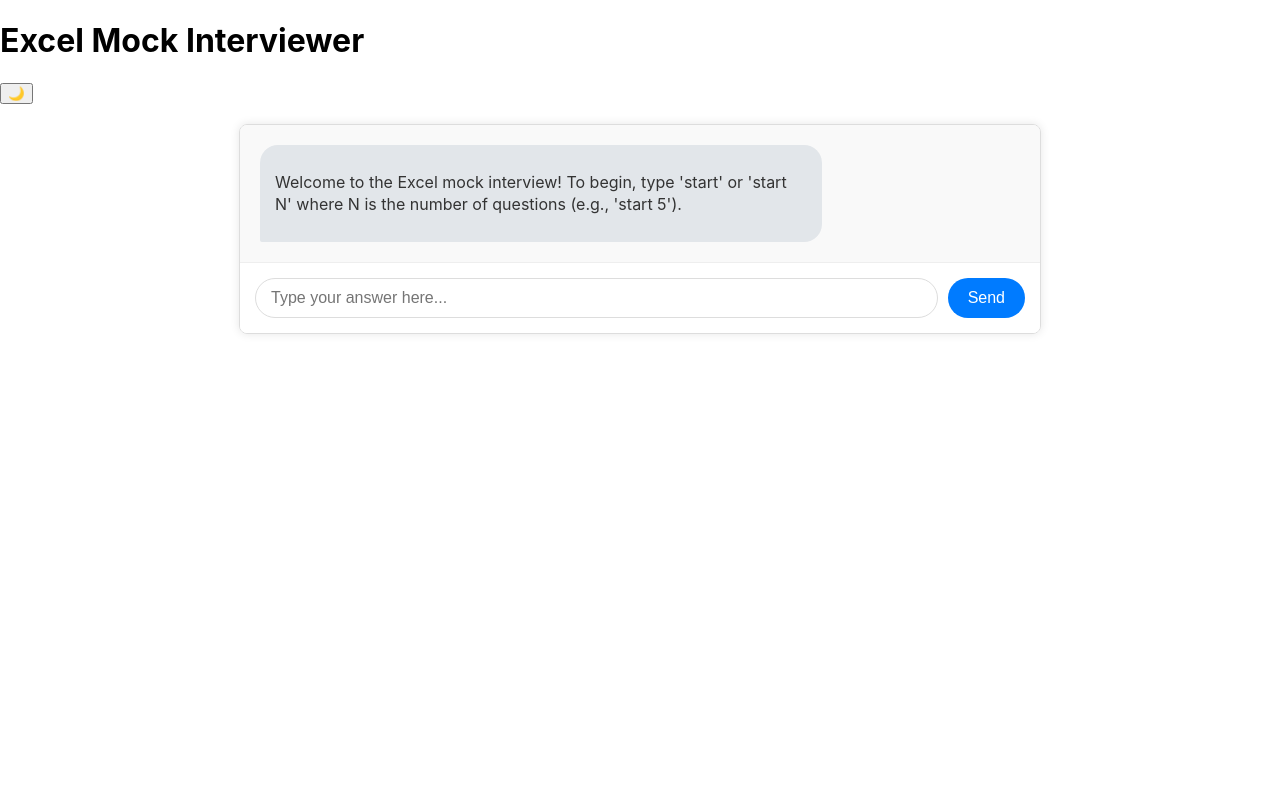
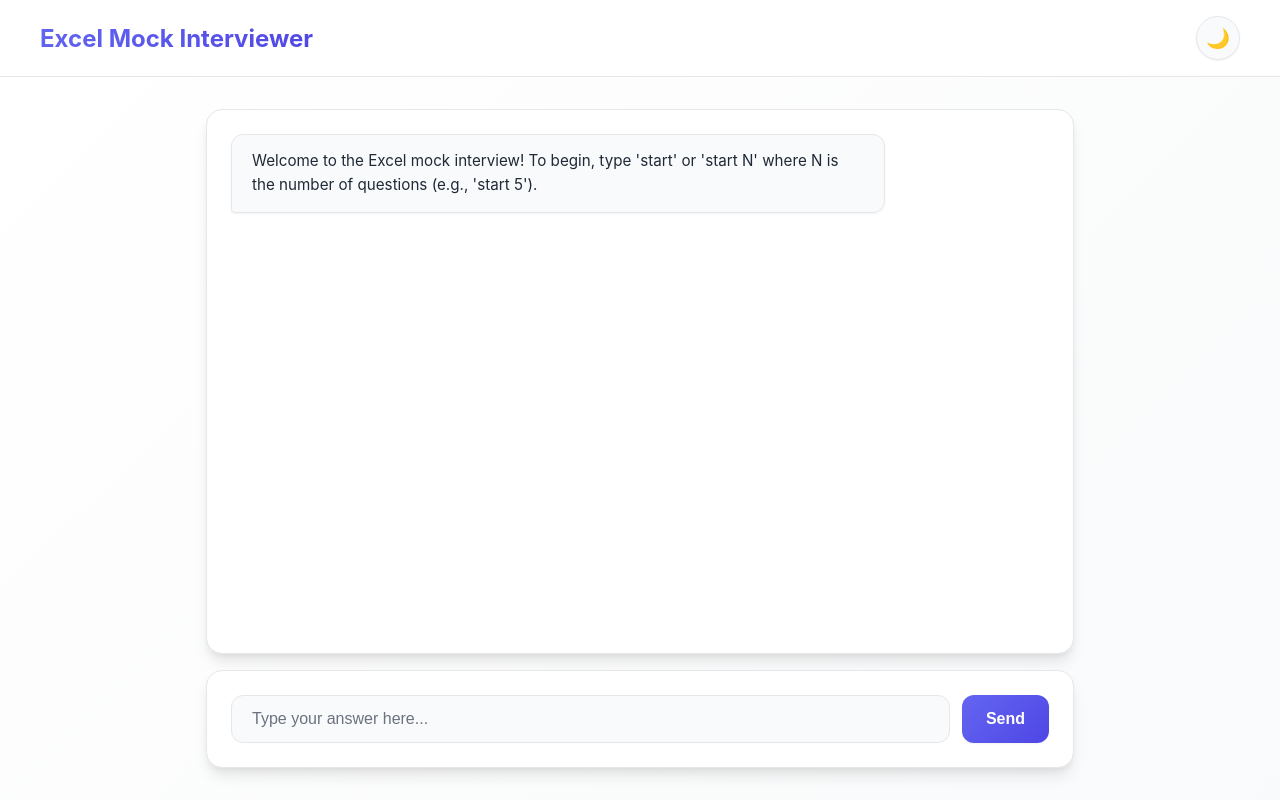
Before and after one commit to AryanSant27/excel-interviewer, a React (Create React App) app in the folder frontend/: page / in a window 1280 px wide. Built offline with nearby package versions, Linux system fonts and the light colour scheme.

Commit message:
Modernize App.css with dark mode and sleek design
cgen-e2e3e5d3bf0b48beafd3893932f49bb7

```diff
--- a/frontend/src/App.css
+++ b/frontend/src/App.css
@@ -1,97 +1,312 @@
-.App {
-  text-align: center;
+:root {
+  --primary-color: #6366f1;
+  --primary-hover: #4f46e5;
+  --secondary-color: #e5e7eb;
+  --text-primary: #1f2937;
+  --text-secondary: #6b7280;
+  --background-primary: #ffffff;
+  --background-secondary: #f9fafb;
+  --background-tertiary: #f3f4f6;
+  --border-color: #e5e7eb;
+  --shadow-sm: 0 1px 2px 0 rgba(0, 0, 0, 0.05);
+  --shadow-md: 0 4px 6px -1px rgba(0, 0, 0, 0.1), 0 2px 4px -1px rgba(0, 0, 0, 0.06);
+  --shadow-lg: 0 10px 15px -3px rgba(0, 0, 0, 0.1), 0 4px 6px -2px rgba(0, 0, 0, 0.05);
+  --border-radius: 12px;
+  --border-radius-lg: 16px;
+  --transition: all 0.2s cubic-bezier(0.4, 0, 0.2, 1);
+}
+
+[data-theme="dark"] {
+  --primary-color: #818cf8;
+  --primary-hover: #6366f1;
+  --secondary-color: #374151;
+  --text-primary: #f9fafb;
+  --text-secondary: #d1d5db;
+  --background-primary: #111827;
+  --background-secondary: #1f2937;
+  --background-tertiary: #374151;
+  --border-color: #374151;
+  --shadow-sm: 0 1px 2px 0 rgba(0, 0, 0, 0.3);
+  --shadow-md: 0 4px 6px -1px rgba(0, 0, 0, 0.3), 0 2px 4px -1px rgba(0, 0, 0, 0.2);
+  --shadow-lg: 0 10px 15px -3px rgba(0, 0, 0, 0.3), 0 4px 6px -2px rgba(0, 0, 0, 0.2);
+}
+
+* {
+  box-sizing: border-box;
+}
+
+body {
+  margin: 0;
+  padding: 0;
+  font-family: -apple-system, BlinkMacSystemFont, 'Segoe UI', 'Roboto', 'Oxygen',
+    'Ubuntu', 'Cantarell', 'Fira Sans', 'Droid Sans', 'Helvetica Neue',
+    sans-serif;
+  -webkit-font-smoothing: antialiased;
+  -moz-osx-font-smoothing: grayscale;
+  background-color: var(--background-primary);
+  color: var(--text-primary);
+  transition: var(--transition);
+}
+
+.app {
+  min-height: 100vh;
   display: flex;
   flex-direction: column;
-  min-height: 100vh;
-  font-family: Arial, sans-serif;
+  background: linear-gradient(135deg, var(--background-primary) 0%, var(--background-secondary) 100%);
+  transition: var(--transition);
 }
 
-.App-header {
-  background-color: #282c34;
-  padding: 20px;
-  color: white;
-  box-shadow: 0 2px 4px rgba(0, 0, 0, 0.1);
+.app-header {
+  background: var(--background-primary);
+  border-bottom: 1px solid var(--border-color);
+  padding: 1rem 2rem;
+  backdrop-filter: blur(20px);
+  position: sticky;
+  top: 0;
+  z-index: 100;
+}
+
+.header-content {
+  max-width: 1200px;
+  margin: 0 auto;
+  display: flex;
+  justify-content: space-between;
+  align-items: center;
+}
+
+.app-title {
+  margin: 0;
+  font-size: 1.5rem;
+  font-weight: 700;
+  color: var(--text-primary);
+  background: linear-gradient(135deg, var(--primary-color), var(--primary-hover));
+  -webkit-background-clip: text;
+  -webkit-text-fill-color: transparent;
+  background-clip: text;
+}
+
+.theme-toggle {
+  background: var(--background-secondary);
+  border: 1px solid var(--border-color);
+  border-radius: 50%;
+  width: 44px;
+  height: 44px;
+  display: flex;
+  align-items: center;
+  justify-content: center;
+  cursor: pointer;
+  font-size: 1.2rem;
+  transition: var(--transition);
+  box-shadow: var(--shadow-sm);
+}
+
+.theme-toggle:hover {
+  transform: scale(1.05);
+  box-shadow: var(--shadow-md);
 }
 
 .chat-container {
-  flex-grow: 1;
+  flex: 1;
   display: flex;
   flex-direction: column;
-  justify-content: space-between;
-  max-width: 800px;
-  margin: 20px auto;
-  border: 1px solid #ddd;
-  border-radius: 8px;
-  overflow: hidden;
-  box-shadow: 0 0 10px rgba(0, 0, 0, 0.1);
+  max-width: 900px;
+  margin: 2rem auto;
+  padding: 0 1rem;
+  width: 100%;
+  gap: 1rem;
 }
 
 .chat-window {
-  flex-grow: 1;
-  padding: 20px;
-  overflow-y: auto;
-  background-color: #f9f9f9;
+  flex: 1;
+  background: var(--background-primary);
+  border-radius: var(--border-radius-lg);
+  padding: 1.5rem;
+  box-shadow: var(--shadow-lg);
+  border: 1px solid var(--border-color);
   display: flex;
   flex-direction: column;
-  gap: 10px;
-  max-height: calc(100vh - 200px); /* Adjust based on header and input height */
+  gap: 1rem;
+  min-height: 400px;
+  max-height: 600px;
+  overflow-y: auto;
+}
+
+.chat-window::-webkit-scrollbar {
+  width: 6px;
+}
+
+.chat-window::-webkit-scrollbar-track {
+  background: var(--background-secondary);
+  border-radius: 3px;
+}
+
+.chat-window::-webkit-scrollbar-thumb {
+  background: var(--border-color);
+  border-radius: 3px;
+}
+
+.chat-window::-webkit-scrollbar-thumb:hover {
+  background: var(--text-secondary);
 }
 
 .message {
-  max-width: 70%;
-  padding: 10px 15px;
-  border-radius: 18px;
-  line-height: 1.4;
+  max-width: 80%;
+  padding: 0.875rem 1.25rem;
+  border-radius: var(--border-radius);
+  line-height: 1.6;
   word-wrap: break-word;
+  font-size: 0.95rem;
+  box-shadow: var(--shadow-sm);
+  position: relative;
+  animation: slideIn 0.3s ease-out;
+}
+
+@keyframes slideIn {
+  from {
+    opacity: 0;
+    transform: translateY(10px);
+  }
+  to {
+    opacity: 1;
+    transform: translateY(0);
+  }
+}
+
+.message p {
+  margin: 0;
+  white-space: pre-wrap;
 }
 
 .message.user {
   align-self: flex-end;
-  background-color: #007bff;
+  background: linear-gradient(135deg, var(--primary-color), var(--primary-hover));
   color: white;
-  border-bottom-right-radius: 2px;
+  border-bottom-right-radius: 4px;
 }
 
 .message.interviewer {
   align-self: flex-start;
-  background-color: #e2e6ea;
-  color: #333;
-  border-bottom-left-radius: 2px;
+  background: var(--background-secondary);
+  color: var(--text-primary);
+  border: 1px solid var(--border-color);
+  border-bottom-left-radius: 4px;
 }
 
 .text-input-form {
   display: flex;
-  padding: 15px;
-  border-top: 1px solid #eee;
-  background-color: #fff;
+  gap: 0.75rem;
+  padding: 1.5rem;
+  background: var(--background-primary);
+  border-radius: var(--border-radius-lg);
+  box-shadow: var(--shadow-lg);
+  border: 1px solid var(--border-color);
 }
 
 .text-input-field {
-  flex-grow: 1;
-  padding: 10px 15px;
-  border: 1px solid #ddd;
-  border-radius: 20px;
-  margin-right: 10px;
-  font-size: 16px;
+  flex: 1;
+  padding: 0.875rem 1.25rem;
+  border: 1px solid var(--border-color);
+  border-radius: var(--border-radius);
+  background: var(--background-secondary);
+  color: var(--text-primary);
+  font-size: 1rem;
+  transition: var(--transition);
+}
+
+.text-input-field::placeholder {
+  color: var(--text-secondary);
 }
 
 .text-input-field:focus {
   outline: none;
-  border-color: #007bff;
-  box-shadow: 0 0 0 3px rgba(0, 123, 255, 0.25);
+  border-color: var(--primary-color);
+  box-shadow: 0 0 0 3px rgba(99, 102, 241, 0.1);
+  background: var(--background-primary);
 }
 
 .send-button {
-  background-color: #007bff;
+  background: linear-gradient(135deg, var(--primary-color), var(--primary-hover));
   color: white;
   border: none;
-  border-radius: 20px;
-  padding: 10px 20px;
+  border-radius: var(--border-radius);
+  padding: 0.875rem 1.5rem;
   cursor: pointer;
-  font-size: 16px;
-  transition: background-color 0.2s ease;
+  font-size: 1rem;
+  font-weight: 600;
+  transition: var(--transition);
+  box-shadow: var(--shadow-sm);
+  min-width: 80px;
 }
 
-.send-button:hover {
-  background-color: #0056b3;
+.send-button:hover:not(:disabled) {
+  transform: translateY(-1px);
+  box-shadow: var(--shadow-md);
 }
+
+.send-button:disabled {
+  opacity: 0.5;
+  cursor: not-allowed;
+  transform: none;
+}
+
+.download-button {
+  align-self: center;
+  background: var(--background-secondary);
+  color: var(--text-primary);
+  border: 1px solid var(--border-color);
+  border-radius: var(--border-radius);
+  padding: 0.75rem 1.5rem;
+  cursor: pointer;
+  font-size: 0.95rem;
+  font-weight: 500;
+  transition: var(--transition);
+  box-shadow: var(--shadow-sm);
+  display: flex;
+  align-items: center;
+  gap: 0.5rem;
+}
+
+.download-button:hover {
+  background: var(--background-tertiary);
+  transform: translateY(-1px);
+  box-shadow: var(--shadow-md);
+}
+
+@media (max-width: 768px) {
+  .app-header {
+    padding: 1rem;
+  }
+
+  .header-content {
+    padding: 0;
+  }
+
+  .app-title {
+    font-size: 1.25rem;
+  }
+
+  .chat-container {
+    margin: 1rem auto;
+    padding: 0 0.5rem;
+  }
+
+  .chat-window {
+    padding: 1rem;
+    min-height: 300px;
+    max-height: 400px;
+  }
+
+  .message {
+    max-width: 90%;
+  }
+
+  .text-input-form {
+    padding: 1rem;
+    flex-direction: column;
+    gap: 0.5rem;
+  }
+
+  .send-button {
+    align-self: stretch;
+  }
+}
```
